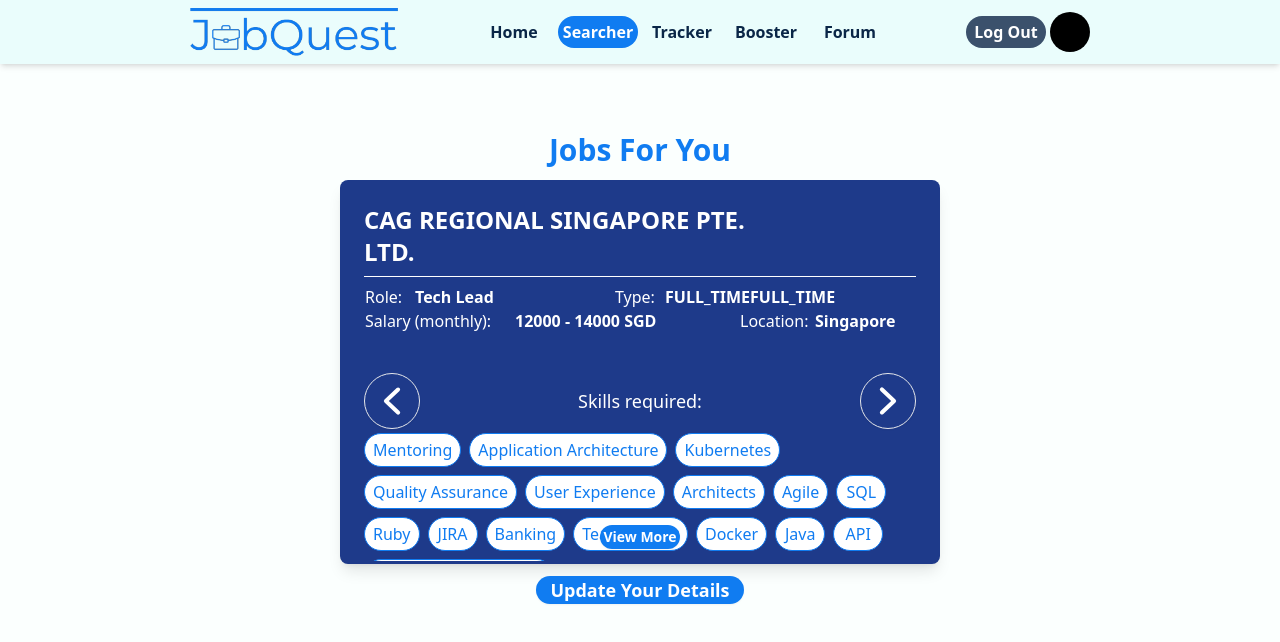
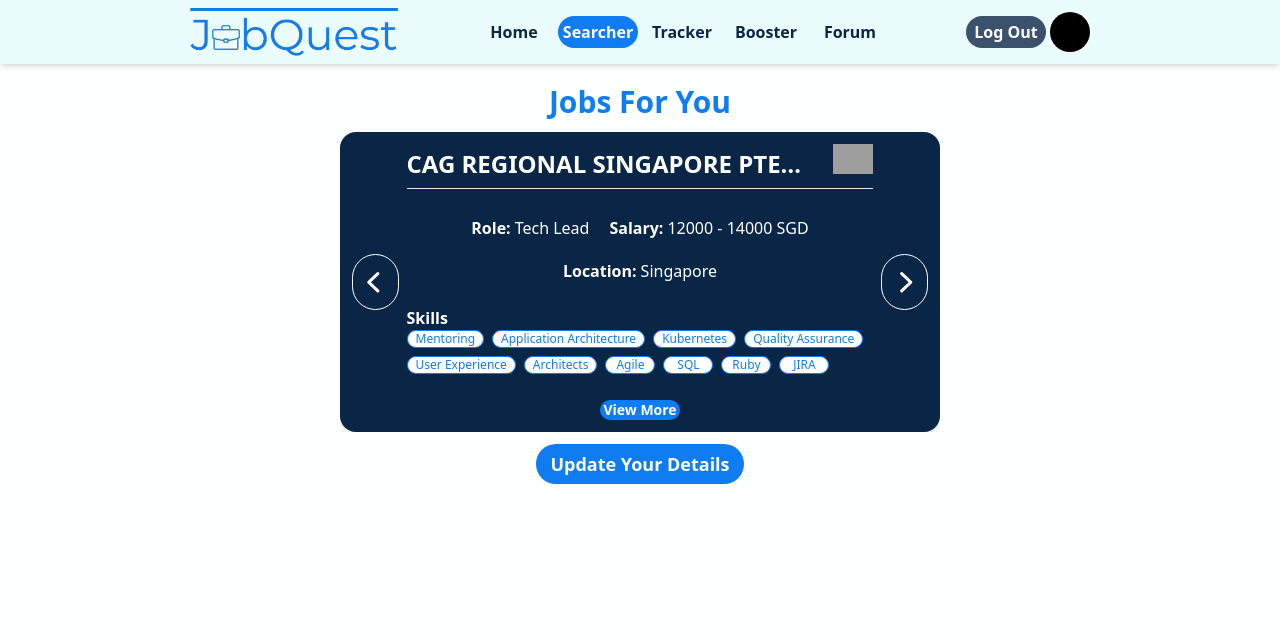
Before and after one commit to KayTeo/JobQuest, a Next.js app in the folder jobquest/: page /user/searcher in a window 1280 px wide. Shown: the top 642 px of the page. Built offline with nearby package versions, Linux system fonts and the light colour scheme; grey boxes are pictures that could not be loaded.

Commit message:
Co-authored-by: Andrew Oak <xaynezz@users.noreply.github.com>

```diff
--- /dev/null
+++ b/jobquest/app/user/searcher/SearcherCard.js
@@ -0,0 +1,98 @@
+"use client";
+
+import { BriefcaseIcon } from "@heroicons/react/24/outline";
+import { ChevronLeftIcon, ChevronRightIcon } from "@heroicons/react/20/solid";
+import Skill from "@/components/Skill";
+import { useState } from "react";
+
+export default function SearcherCard({ data }) {
+    const [expand, setExpand] = useState(false);
+
+    return (
+        <>
+            {expand ? (
+                <div className="flex h-[200px] w-[300px] items-center justify-center rounded-lg bg-dark-500 p-6 text-white shadow-lg md:w-[600px]">
+                    Test
+                </div>
+            ) : (
+                <div className="flex h-[300px] w-[300px] items-center justify-between gap-2 rounded-2xl bg-dark-500 p-3 text-white shadow-lg md:w-[600px]">
+                    <button className="flex h-10 w-10 items-center justify-center rounded-full border border-white pr-1 shadow-sm hover:bg-accent-300 md:h-14 md:w-14">
+                        <ChevronLeftIcon />
+                    </button>
+                    <div className="flex h-full w-full flex-col items-center justify-between gap-5">
+                        <div className="flex w-full flex-col items-center justify-center">
+                            <header className="flex w-full items-center justify-between pb-1">
+                                <div
+                                    title={data.company.name}
+                                    className="max-w-[400px] overflow-hidden text-ellipsis whitespace-nowrap text-2xl font-bold"
+                                >
+                                    {data.company.name}
+                                </div>
+                                <div className="h-10 w-10">
+                                    {data.company.logo ? (
+                                        <img
+                                            alt="logo"
+                                            src={data.company.logo}
+                                        ></img>
+                                    ) : (
+                                        <BriefcaseIcon />
+                                    )}
+                                </div>
+                            </header>
+                            <hr className="w-full bg-white"></hr>
+                        </div>
+                        <main className="flex flex-wrap items-center justify-center gap-y-2 gap-x-5">
+                            <div className="flex h-5 gap-1">
+                                <p className="font-bold">Role:</p>
+                                <p>{data.jobTitle}</p>
+                            </div>
+                            <div className="flex h-5 gap-1">
+                                <p className="font-bold">Salary:</p>
+                                <p>
+                                    {data.salaryRange.minValue &&
+                                        data.salaryRange.minValue}
+                                    {data.salaryRange.minValue &&
+                                        data.salaryRange.maxValue &&
+                                        " - "}
+                                    {data.salaryRange.maxValue &&
+                                        data.salaryRange.maxValue}{" "}
+                                    {data.salaryRange.currency &&
+                                        (data.salaryRange.minValue ||
+                                            data.salaryRange.maxValue) &&
+                                        data.salaryRange.currency}
+                                </p>
+                            </div>
+                            <div className="flex h-5 gap-1">
+                                <p className="font-bold">Location:</p>
+                                <p>{data.location.locality}</p>
+                            </div>
+                        </main>
+                        <section className="flex w-full flex-col items-start justify-start">
+                            <h1 className="text-base font-bold">Skills</h1>
+                            <div className="flex max-h-[50px] w-full flex-wrap gap-2 overflow-auto">
+                                {data.skills.map((e) => (
+                                    <Skill
+                                        className="min-w-[50px] px-2 text-xs"
+                                        key={e}
+                                        name={e}
+                                    />
+                                ))}
+                            </div>
+                        </section>
+                        <button
+                            onClick={() => {
+                                setExpand(true);
+                            }}
+                            className="flex h-6 w-20 items-center justify-center rounded-full bg-accent-500 text-center text-sm font-semibold text-white shadow-sm hover:bg-accent-300"
+                        >
+                            View More
+                        </button>
+                    </div>
+                    <button className="flex h-10 w-10 items-center justify-center rounded-full border border-white pl-1 shadow-sm hover:bg-accent-300 md:h-14 md:w-14">
+                        <ChevronRightIcon />
+                    </button>
+                </div>
+            )}
+        </>
+    );
+}
--- a/jobquest/app/user/searcher/page.js
+++ b/jobquest/app/user/searcher/page.js
@@ -1,24 +1,28 @@
-import SearcherCollapsedCard from "./SearcherCollapsedCard";
 import { jobData } from "./tempdata";
+import SearcherCard from "./SearcherCard";
+import Link from "next/link";
 
-export default function SearcherCollapsedCardPage() {
+export default function SearcherPage() {
     //fetching from database
     const jobs = jobData;
 
     return (
-        <div className="h-[calc(100vh-64px)]">
-            <div className="my-7 flex flex-col items-center justify-center gap-3 pb-10 md:p-10">
-                <header className="text-3xl font-bold text-accent-500">
+        <div className="h-[calc(100vh-64px)] overflow-auto">
+            <div className="flex flex-col items-center gap-3 p-5">
+                <header className="text-2xl font-bold text-accent-500 md:text-3xl">
                     Jobs For You
                 </header>
-
-                {jobs.map((e) => (
-                    <SearcherCollapsedCard key={e.uuid} data={e} />
-                ))}
-
-                <button className="flex h-7 w-52 items-center justify-center rounded-full bg-accent-500 text-center text-lg font-semibold leading-6 text-white shadow-sm hover:bg-accent-300">
+                <main>
+                    {jobs.map((e) => (
+                        <SearcherCard key={e.uuid} data={e} />
+                    ))}
+                </main>
+                <Link
+                    href="/user/searcher/setup"
+                    className="flex h-9 w-44 items-center justify-center rounded-full bg-accent-500 text-center text-base font-semibold leading-6 text-white shadow-sm hover:bg-accent-300 md:h-10 md:w-52 md:text-lg"
+                >
                     Update Your Details
-                </button>
+                </Link>
             </div>
         </div>
     );
--- a/jobquest/app/user/searcher/setup/SearcherSetUp.js
+++ b/jobquest/app/user/searcher/setup/SearcherSetUp.js
@@ -1,7 +1,6 @@
 "use client";
 
 import { useState, useRef } from "react";
-import Link from "next/link";
 import Skill from "@/components/Skill";
 
 export default function SearcherSetUp() {
--- a/jobquest/app/user/searcher/tempdata.js
+++ b/jobquest/app/user/searcher/tempdata.js
@@ -2,7 +2,7 @@ export const jobData = [
     {
         uuid: 929398,
         company: {
-            logo: null,
+            logo: "https://static.mycareersfuture.gov.sg/images/company/logos/d1505f35fee02dabd4146b80df234925/recruit-expert.jpg",
             name: "CAG REGIONAL SINGAPORE PTE. LTD.",
         },
         datePosted: "2023-03-06",
```
